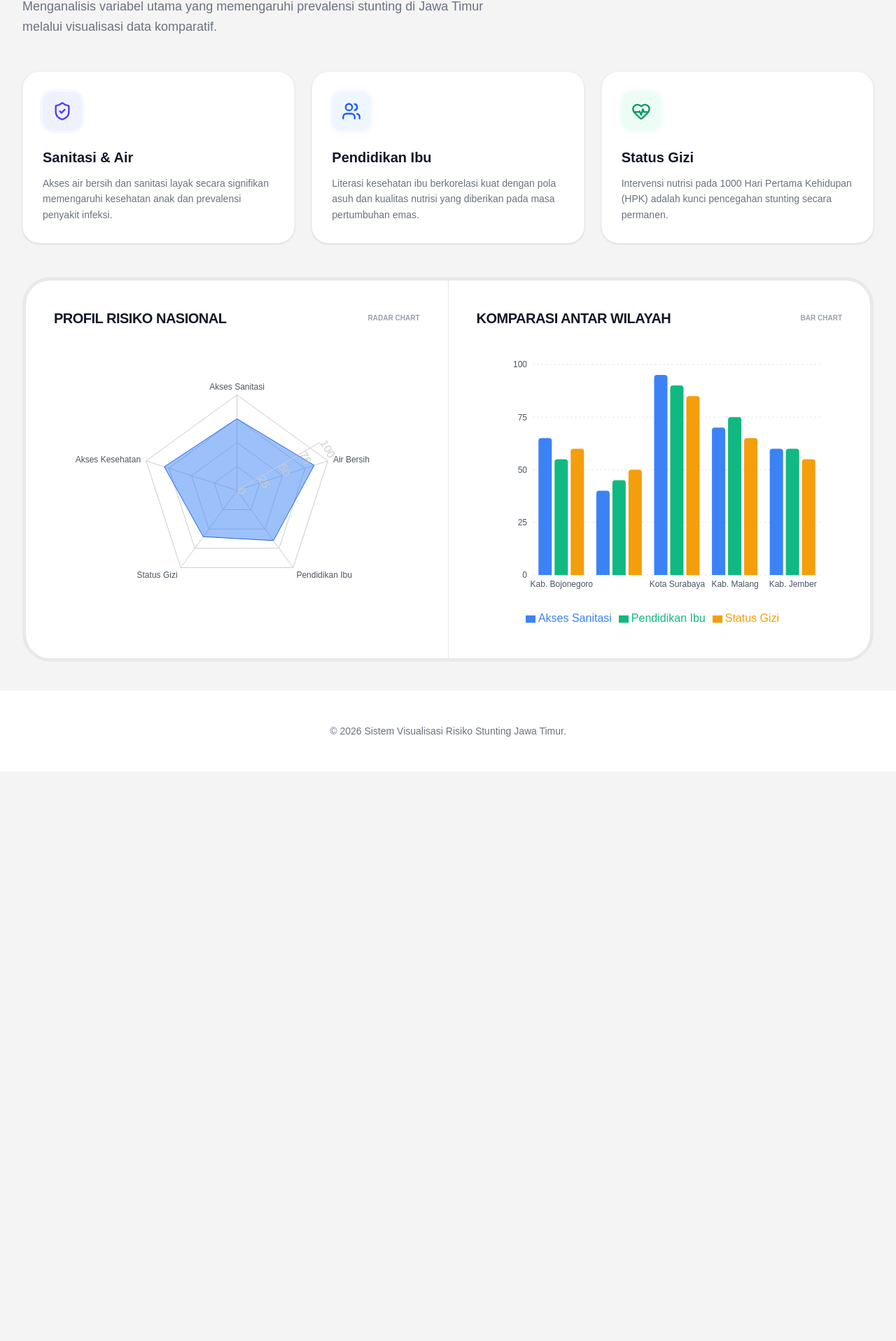
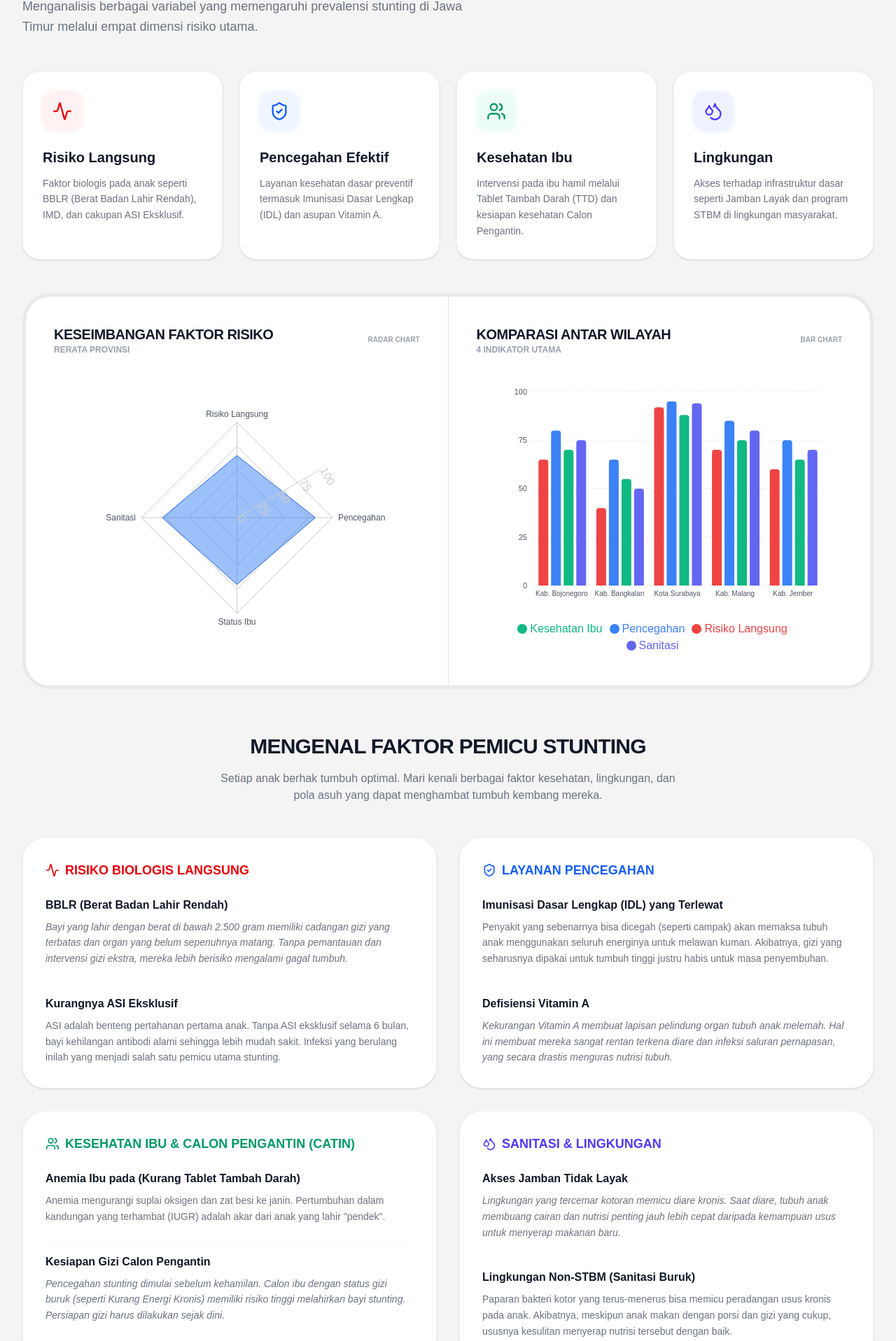
Before and after one commit to ilmifshl/stunting-jatim, a Next.js app: page /factors in a window 1280 px wide. Shown: the part 211-2128 px from the top of the page at 70% size. Before the commit the page ends 1314 px from the top, so only its background shows below. Built offline with nearby package versions, Linux system fonts and the light colour scheme.

Commit message:
feat: fixing factors page

```diff
--- a/app/(public)/factors/page.tsx
+++ b/app/(public)/factors/page.tsx
@@ -1,6 +1,6 @@
 import RiskRadarChart from '@/components/charts/RiskRadarChart';
 import RiskBarChart from '@/components/charts/RiskBarChart';
-import { AlertTriangle, TrendingUp, Users, Info, ShieldCheck, HeartPulse } from 'lucide-react';
+import { AlertTriangle, TrendingUp, Users, Info, ShieldCheck, HeartPulse, Droplets, Activity } from 'lucide-react';
 
 export default function RiskFactorsPage() {
   return (
@@ -15,46 +15,65 @@ export default function RiskFactorsPage() {
             Faktor Penentu <span className="text-blue-600">Risiko Stunting</span>
           </h1>
           <p className="mt-4 text-lg text-gray-500 max-w-2xl leading-relaxed font-medium">
-            Menganalisis variabel utama yang memengaruhi prevalensi stunting di Jawa Timur melalui visualisasi data komparatif.
+            Menganalisis berbagai variabel yang memengaruhi prevalensi stunting di Jawa Timur melalui empat dimensi risiko utama.
           </p>
         </div>
       </div>
 
       {/* Determinan Cards */}
-      <div className="grid grid-cols-1 md:grid-cols-3 gap-6 mb-12">
+      <div className="grid grid-cols-1 md:grid-cols-2 lg:grid-cols-4 gap-6 mb-12">
         <div className="group bg-white p-7 rounded-3xl shadow-sm border border-gray-100 hover:shadow-xl transition-all duration-300 hover:-translate-y-1">
-          <div className="w-14 h-14 bg-indigo-50 text-indigo-600 rounded-2xl flex items-center justify-center mb-6 ring-4 ring-indigo-50/50">
-            <ShieldCheck className="w-7 h-7" />
+          <div className="w-14 h-14 bg-red-50 text-red-600 rounded-2xl flex items-center justify-center mb-6 ring-4 ring-red-50/50">
+            <Activity className="w-7 h-7" />
           </div>
-          <h3 className="text-xl font-black text-gray-900 mb-3 group-hover:text-blue-600 transition-colors">Sanitasi & Air</h3>
-          <p className="text-gray-500 text-sm leading-relaxed font-medium">Akses air bersih dan sanitasi layak secara signifikan memengaruhi kesehatan anak dan prevalensi penyakit infeksi.</p>
+          <h3 className="text-xl font-black text-gray-900 mb-3 group-hover:text-blue-600 transition-colors">Risiko Langsung</h3>
+          <p className="text-gray-500 text-sm leading-relaxed font-medium">
+            Faktor biologis pada anak seperti BBLR (Berat Badan Lahir Rendah), IMD, dan cakupan ASI Eksklusif.
+          </p>
         </div>
 
         <div className="group bg-white p-7 rounded-3xl shadow-sm border border-gray-100 hover:shadow-xl transition-all duration-300 hover:-translate-y-1">
           <div className="w-14 h-14 bg-blue-50 text-blue-600 rounded-2xl flex items-center justify-center mb-6 ring-4 ring-blue-50/50">
-            <Users className="w-7 h-7" />
+            <ShieldCheck className="w-7 h-7" />
           </div>
-          <h3 className="text-xl font-black text-gray-900 mb-3 group-hover:text-blue-600 transition-colors">Pendidikan Ibu</h3>
-          <p className="text-gray-500 text-sm leading-relaxed font-medium">Literasi kesehatan ibu berkorelasi kuat dengan pola asuh dan kualitas nutrisi yang diberikan pada masa pertumbuhan emas.</p>
+          <h3 className="text-xl font-black text-gray-900 mb-3 group-hover:text-blue-600 transition-colors">Pencegahan Efektif</h3>
+          <p className="text-gray-500 text-sm leading-relaxed font-medium">
+            Layanan kesehatan dasar preventif termasuk Imunisasi Dasar Lengkap (IDL) dan asupan Vitamin A.
+          </p>
         </div>
 
         <div className="group bg-white p-7 rounded-3xl shadow-sm border border-gray-100 hover:shadow-xl transition-all duration-300 hover:-translate-y-1">
           <div className="w-14 h-14 bg-emerald-50 text-emerald-600 rounded-2xl flex items-center justify-center mb-6 ring-4 ring-emerald-50/50">
-            <HeartPulse className="w-7 h-7" />
+            <Users className="w-7 h-7" />
           </div>
-          <h3 className="text-xl font-black text-gray-900 mb-3 group-hover:text-blue-600 transition-colors">Status Gizi</h3>
-          <p className="text-gray-500 text-sm leading-relaxed font-medium">Intervensi nutrisi pada 1000 Hari Pertama Kehidupan (HPK) adalah kunci pencegahan stunting secara permanen.</p>
+          <h3 className="text-xl font-black text-gray-900 mb-3 group-hover:text-blue-600 transition-colors">Kesehatan Ibu</h3>
+          <p className="text-gray-500 text-sm leading-relaxed font-medium">
+            Intervensi pada ibu hamil melalui Tablet Tambah Darah (TTD) dan kesiapan kesehatan Calon Pengantin.
+          </p>
+        </div>
+
+        <div className="group bg-white p-7 rounded-3xl shadow-sm border border-gray-100 hover:shadow-xl transition-all duration-300 hover:-translate-y-1">
+          <div className="w-14 h-14 bg-indigo-50 text-indigo-600 rounded-2xl flex items-center justify-center mb-6 ring-4 ring-indigo-50/50">
+            <Droplets className="w-7 h-7" />
+          </div>
+          <h3 className="text-xl font-black text-gray-900 mb-3 group-hover:text-blue-600 transition-colors">Lingkungan</h3>
+          <p className="text-gray-500 text-sm leading-relaxed font-medium">
+            Akses terhadap infrastruktur dasar seperti Jamban Layak dan program STBM di lingkungan masyarakat.
+          </p>
         </div>
       </div>
 
       {/* Visualisasi Dashboard Section */}
-      <div className="grid grid-cols-1 lg:grid-cols-12 gap-8">
+      <div className="grid grid-cols-1 lg:grid-cols-12 gap-8 mb-16">
         <div className="lg:col-span-12">
           <div className="bg-gray-900/5 p-1 rounded-[2.5rem]">
             <div className="grid grid-cols-1 lg:grid-cols-2 gap-px bg-gray-200 overflow-hidden rounded-[2.2rem] border border-gray-200 shadow-inner">
               <div className="bg-white p-10">
                 <div className="flex justify-between items-center mb-8">
-                  <h2 className="text-xl font-black text-gray-900 uppercase tracking-tight">Profil Risiko Nasional</h2>
+                  <div className="flex flex-col">
+                    <h2 className="text-xl font-black text-gray-900 uppercase tracking-tight">Keseimbangan Faktor Risiko</h2>
+                    <p className="text-xs text-gray-400 font-bold">RERATA PROVINSI</p>
+                  </div>
                   <span className="text-[10px] font-bold text-gray-400">RADAR CHART</span>
                 </div>
                 <RiskRadarChart />
@@ -62,7 +81,10 @@ export default function RiskFactorsPage() {
 
               <div className="bg-white p-10">
                 <div className="flex justify-between items-center mb-8">
-                  <h2 className="text-xl font-black text-gray-900 uppercase tracking-tight">Komparasi antar Wilayah</h2>
+                  <div className="flex flex-col">
+                    <h2 className="text-xl font-black text-gray-900 uppercase tracking-tight">Komparasi antar Wilayah</h2>
+                    <p className="text-xs text-gray-400 font-bold">4 INDIKATOR UTAMA</p>
+                  </div>
                   <span className="text-[10px] font-bold text-gray-400">BAR CHART</span>
                 </div>
                 <RiskBarChart />
@@ -71,6 +93,100 @@ export default function RiskFactorsPage() {
           </div>
         </div>
       </div>
+
+      {/* Detail Explainer Section */}
+      <div className="space-y-12">
+        <div className="text-center max-w-2xl mx-auto">
+          <h2 className="text-3xl font-black text-gray-900 uppercase tracking-tight mb-4">Mengenal Faktor Pemicu Stunting</h2>
+          <p className="text-gray-500 font-medium">Setiap anak berhak tumbuh optimal. Mari kenali berbagai faktor kesehatan, lingkungan, dan pola asuh yang dapat menghambat tumbuh kembang mereka.</p>
+        </div>
+
+        <div className="grid grid-cols-1 md:grid-cols-2 gap-8">
+          <div className="bg-white p-8 rounded-[2rem] border border-gray-100 shadow-sm">
+            <h3 className="text-lg font-black text-red-600 uppercase mb-6 flex items-center gap-2">
+              <Activity className="w-5 h-5" />
+              Risiko Biologis Langsung
+            </h3>
+            <div className="space-y-6">
+              <div>
+                <h4 className="font-bold text-gray-900 mb-2">BBLR (Berat Badan Lahir Rendah)</h4>
+                <p className="text-sm text-gray-500 leading-relaxed italic">
+                  Bayi yang lahir dengan berat di bawah 2.500 gram memiliki cadangan gizi yang terbatas dan organ yang belum sepenuhnya matang. Tanpa pemantauan dan intervensi gizi ekstra, mereka lebih berisiko mengalami gagal tumbuh.
+                </p>
+              </div>
+              <div className="pt-4 border-t border-gray-50">
+                <h4 className="font-bold text-gray-900 mb-2">Kurangnya ASI Eksklusif</h4>
+                <p className="text-sm text-gray-500 leading-relaxed">
+                  ASI adalah benteng pertahanan pertama anak. Tanpa ASI eksklusif selama 6 bulan, bayi kehilangan antibodi alami sehingga lebih mudah sakit. Infeksi yang berulang inilah yang menjadi salah satu pemicu utama stunting.
+                </p>
+              </div>
+            </div>
+          </div>
+
+          <div className="bg-white p-8 rounded-[2rem] border border-gray-100 shadow-sm">
+            <h3 className="text-lg font-black text-blue-600 uppercase mb-6 flex items-center gap-2">
+              <ShieldCheck className="w-5 h-5" />
+              Layanan Pencegahan
+            </h3>
+            <div className="space-y-6">
+              <div>
+                <h4 className="font-bold text-gray-900 mb-2">Imunisasi Dasar Lengkap (IDL) yang Terlewat</h4>
+                <p className="text-sm text-gray-500 leading-relaxed">
+                  Penyakit yang sebenarnya bisa dicegah (seperti campak) akan memaksa tubuh anak menggunakan seluruh energinya untuk melawan kuman. Akibatnya, gizi yang seharusnya dipakai untuk tumbuh tinggi justru habis untuk masa penyembuhan.
+                </p>
+              </div>
+              <div className="pt-4 border-t border-gray-50">
+                <h4 className="font-bold text-gray-900 mb-2">Defisiensi Vitamin A</h4>
+                <p className="text-sm text-gray-500 leading-relaxed italic">
+                  Kekurangan Vitamin A membuat lapisan pelindung organ tubuh anak melemah. Hal ini membuat mereka sangat rentan terkena diare dan infeksi saluran pernapasan, yang secara drastis menguras nutrisi tubuh.
+                </p>
+              </div>
+            </div>
+          </div>
+
+          <div className="bg-white p-8 rounded-[2rem] border border-gray-100 shadow-sm">
+            <h3 className="text-lg font-black text-emerald-600 uppercase mb-6 flex items-center gap-2">
+              <Users className="w-5 h-5" />
+              Kesehatan Ibu & Calon Pengantin (Catin)
+            </h3>
+            <div className="space-y-6">
+              <div>
+                <h4 className="font-bold text-gray-900 mb-2">Anemia Ibu pada (Kurang Tablet Tambah Darah)</h4>
+                <p className="text-sm text-gray-500 leading-relaxed">
+                  Anemia mengurangi suplai oksigen dan zat besi ke janin. Pertumbuhan dalam kandungan yang terhambat (IUGR) adalah akar dari anak yang lahir "pendek".
+                </p>
+              </div>
+              <div className="pt-4 border-t border-gray-50">
+                <h4 className="font-bold text-gray-900 mb-2">Kesiapan Gizi Calon Pengantin</h4>
+                <p className="text-sm text-gray-500 leading-relaxed italic">
+                  Pencegahan stunting dimulai sebelum kehamilan. Calon ibu dengan status gizi buruk (seperti Kurang Energi Kronis) memiliki risiko tinggi melahirkan bayi stunting. Persiapan gizi harus dilakukan sejak dini.
+                </p>
+              </div>
+            </div>
+          </div>
+
+          <div className="bg-white p-8 rounded-[2rem] border border-gray-100 shadow-sm">
+            <h3 className="text-lg font-black text-indigo-600 uppercase mb-6 flex items-center gap-2">
+              <Droplets className="w-5 h-5" />
+              Sanitasi & Lingkungan
+            </h3>
+            <div className="space-y-6">
+              <div>
+                <h4 className="font-bold text-gray-900 mb-2">Akses Jamban Tidak Layak</h4>
+                <p className="text-sm text-gray-500 leading-relaxed italic">
+                  Lingkungan yang tercemar kotoran memicu diare kronis. Saat diare, tubuh anak membuang cairan dan nutrisi penting jauh lebih cepat daripada kemampuan usus untuk menyerap makanan baru.
+                </p>
+              </div>
+              <div className="pt-4 border-t border-gray-50">
+                <h4 className="font-bold text-gray-900 mb-2">Lingkungan Non-STBM (Sanitasi Buruk)</h4>
+                <p className="text-sm text-gray-500 leading-relaxed">
+                  Paparan bakteri kotor yang terus-menerus bisa memicu peradangan usus kronis pada anak. Akibatnya, meskipun anak makan dengan porsi dan gizi yang cukup, ususnya kesulitan menyerap nutrisi tersebut dengan baik.
+                </p>
+              </div>
+            </div>
+          </div>
+        </div>
+      </div>
     </div>
   );
 }
--- a/components/charts/RiskBarChart.tsx
+++ b/components/charts/RiskBarChart.tsx
@@ -3,11 +3,11 @@
 import { BarChart, Bar, XAxis, YAxis, CartesianGrid, Tooltip, Legend, ResponsiveContainer } from 'recharts';
 
 const data = [
-  { region: 'Kab. Bojonegoro', sanitasi: 65, pendidikan: 55, gizi: 60 },
-  { region: 'Kab. Bangkalan', sanitasi: 40, pendidikan: 45, gizi: 50 },
-  { region: 'Kota Surabaya', sanitasi: 95, pendidikan: 90, gizi: 85 },
-  { region: 'Kab. Malang', sanitasi: 70, pendidikan: 75, gizi: 65 },
-  { region: 'Kab. Jember', sanitasi: 60, pendidikan: 60, gizi: 55 },
+  { region: 'Kab. Bojonegoro', langsung: 65, pencegahan: 80, ibu: 70, sanitasi: 75 },
+  { region: 'Kab. Bangkalan', langsung: 40, pencegahan: 65, ibu: 55, sanitasi: 50 },
+  { region: 'Kota Surabaya', langsung: 92, pencegahan: 95, ibu: 88, sanitasi: 94 },
+  { region: 'Kab. Malang', langsung: 70, pencegahan: 85, ibu: 75, sanitasi: 80 },
+  { region: 'Kab. Jember', langsung: 60, pencegahan: 75, ibu: 65, sanitasi: 70 },
 ];
 
 export default function RiskBarChart() {
@@ -24,16 +24,17 @@ export default function RiskBarChart() {
           }}
         >
           <CartesianGrid strokeDasharray="3 3" vertical={false} stroke="#e5e7eb" />
-          <XAxis dataKey="region" tick={{ fill: '#4b5563', fontSize: 12 }} axisLine={false} tickLine={false} />
-          <YAxis tick={{ fill: '#4b5563', fontSize: 12 }} axisLine={false} tickLine={false} />
+          <XAxis dataKey="region" tick={{ fill: '#4b5563', fontSize: 10 }} axisLine={false} tickLine={false} />
+          <YAxis tick={{ fill: '#4b5563', fontSize: 11 }} axisLine={false} tickLine={false} />
           <Tooltip
             cursor={{ fill: '#f3f4f6' }}
-            contentStyle={{ borderRadius: '8px', border: 'none', boxShadow: '0 4px 6px -1px rgb(0 0 0 / 0.1)' }}
+            contentStyle={{ borderRadius: '12px', border: 'none', boxShadow: '0 10px 15px -3px rgb(0 0 0 / 0.1)' }}
           />
-          <Legend wrapperStyle={{ paddingTop: '20px' }} />
-          <Bar dataKey="sanitasi" name="Akses Sanitasi" fill="#3b82f6" radius={[4, 4, 0, 0]} />
-          <Bar dataKey="pendidikan" name="Pendidikan Ibu" fill="#10b981" radius={[4, 4, 0, 0]} />
-          <Bar dataKey="gizi" name="Status Gizi" fill="#f59e0b" radius={[4, 4, 0, 0]} />
+          <Legend wrapperStyle={{ paddingTop: '20px' }} iconType="circle" />
+          <Bar dataKey="langsung" name="Risiko Langsung" fill="#ef4444" radius={[4, 4, 0, 0]} />
+          <Bar dataKey="pencegahan" name="Pencegahan" fill="#3b82f6" radius={[4, 4, 0, 0]} />
+          <Bar dataKey="ibu" name="Kesehatan Ibu" fill="#10b981" radius={[4, 4, 0, 0]} />
+          <Bar dataKey="sanitasi" name="Sanitasi" fill="#6366f1" radius={[4, 4, 0, 0]} />
         </BarChart>
       </ResponsiveContainer>
     </div>
--- a/components/charts/RiskRadarChart.tsx
+++ b/components/charts/RiskRadarChart.tsx
@@ -3,11 +3,10 @@
 import { Radar, RadarChart, PolarGrid, PolarAngleAxis, PolarRadiusAxis, Tooltip, ResponsiveContainer } from 'recharts';
 
 const data = [
-  { factor: 'Akses Sanitasi', value: 75, fullMark: 100 },
-  { factor: 'Air Bersih', value: 85, fullMark: 100 },
-  { factor: 'Pendidikan Ibu', value: 65, fullMark: 100 },
-  { factor: 'Status Gizi', value: 60, fullMark: 100 },
-  { factor: 'Akses Kesehatan', value: 80, fullMark: 100 },
+  { factor: 'Risiko Langsung', value: 65, fullMark: 100 },
+  { factor: 'Pencegahan', value: 82, fullMark: 100 },
+  { factor: 'Status Ibu', value: 70, fullMark: 100 },
+  { factor: 'Sanitasi', value: 78, fullMark: 100 },
 ];
 
 export default function RiskRadarChart() {
```
